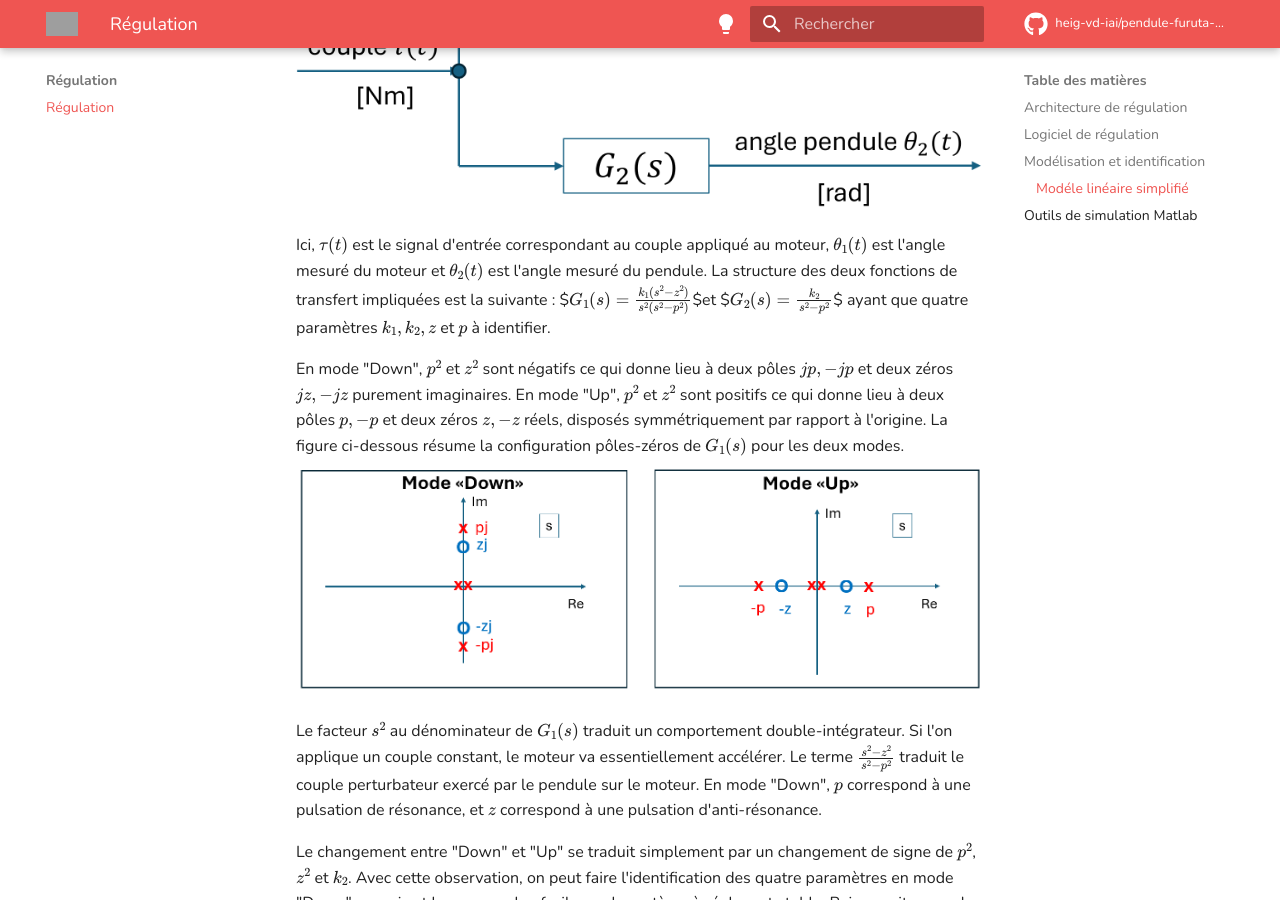
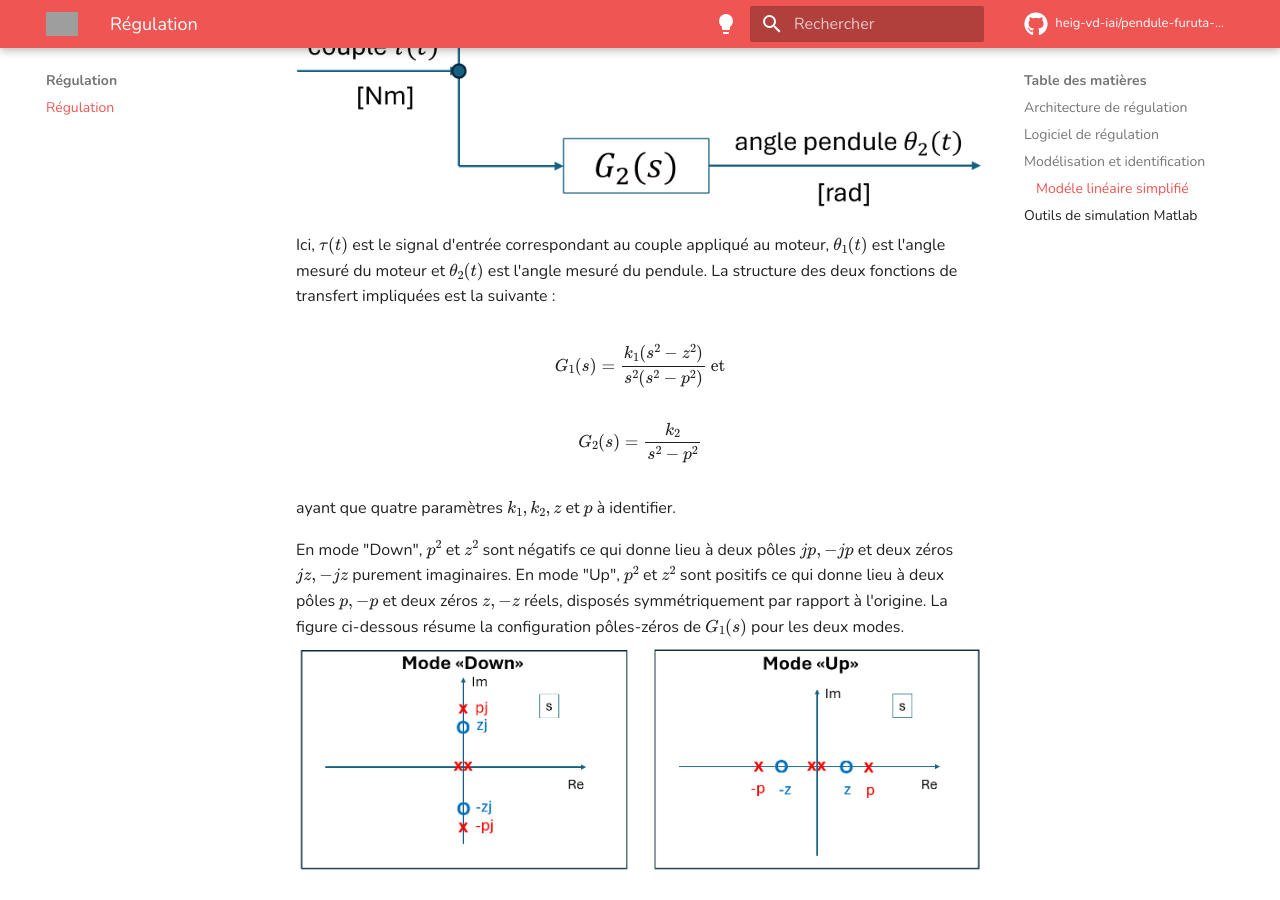
Before and after one commit to heig-vd-iai/pendule-furuta-doc, an MkDocs documentation site: the page built from docs/régulation/regulation.md, in a window 1280 px wide and 900 px high, scrolled down 1645 px. Built offline with MkDocs 1.6.1 and Material for MkDocs 9.7.7, drawn with Linux system fonts in a browser that asks for light colours; comment, search, counter and statistics services are not loaded; some of the changed lines change nothing that is shown; grey boxes are pictures that could not be loaded.

Commit message:
correct latex formule

```diff
--- a/docs/régulation/regulation.md
+++ b/docs/régulation/regulation.md
@@ -34,8 +34,11 @@ on obtient un modèle linéaire simplifié en temps continu ayant la structure a
 
 Ici, $\tau(t)$ est le signal d'entrée correspondant au couple appliqué au moteur, $\theta_1(t)$ est l'angle mesuré du moteur et $\theta_2(t)$ est l'angle mesuré du pendule.
 La structure des deux fonctions de transfert impliquées est la suivante :
-$$G_1(s) = \frac{k_1 (s^2 - z^2)}{s^2(s^2 - p^2)}$$et
+
+$$G_1(s) = \frac{k_1 (s^2 - z^2)}{s^2(s^2 - p^2)} \:\mbox{et}$$
+
 $$G_2(s) = \frac{k_2}{s^2 - p^2}$$
+
 ayant que quatre paramètres $k_1, k_2, z$ et $p$ à identifier.
 
 En mode "Down", $p^2$ et $z^2$ sont négatifs ce qui donne lieu à deux pôles $jp, -jp$ et deux zéros $jz, -jz$ purement imaginaires. En mode "Up", $p^2$ et $z^2$ sont positifs ce qui donne lieu à deux pôles $p, -p$ et deux zéros $z, -z$ réels, disposés symmétriquement par rapport à l'origine. La figure ci-dessous résume la configuration pôles-zéros de $G_1(s)$ pour les deux modes.
```
